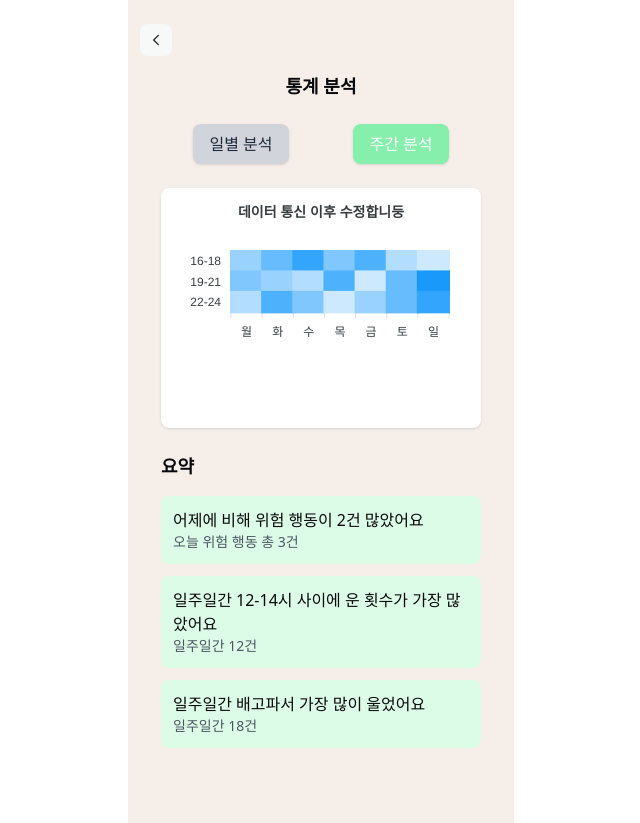
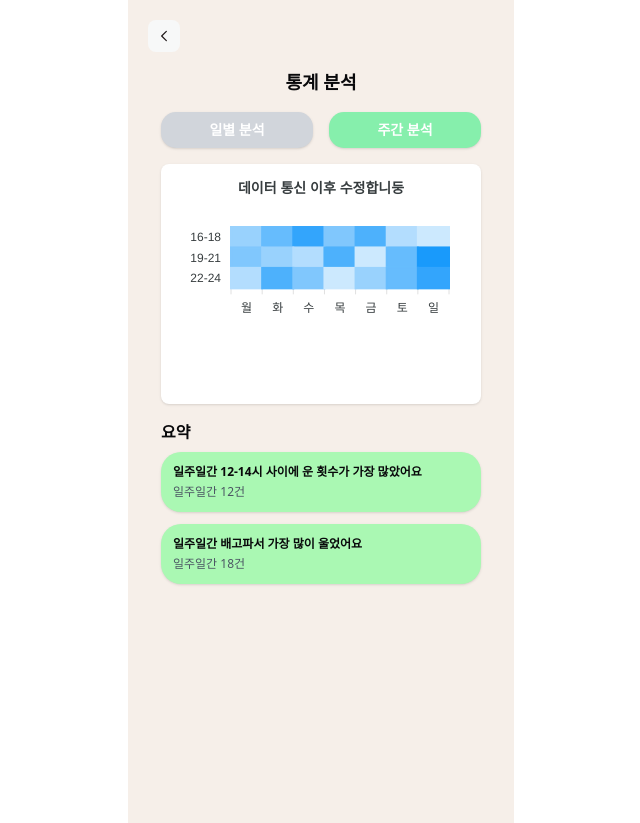
Before and after one commit to yxun20/dingle_frontend, a React (Vite) app: page /insight in a window 1280 px wide. Both pictures are taken after a click on the button "주간 분석". Shown: the whole page, without its empty margins (319-959 px from the left). Built offline with nearby package versions, Linux system fonts and the light colour scheme; what tailwindcss-truncate-multiline would draw is missing.

Commit message:
insightpage ui 수정

```diff
--- a/src/pages/InsightPage.tsx
+++ b/src/pages/InsightPage.tsx
@@ -1,8 +1,7 @@
-import backIcon from '@/assets/backIcon.svg'; // 뒤로가기 아이콘
-import { useNavigate } from 'react-router-dom'
 import Chart from "react-apexcharts";//그래프 라이브러리
 import { ApexOptions } from "apexcharts";
 import { useState } from "react";
+import BackButton from '@/components/ui/button/backButton';
 
 
 function InsitePage() {
@@ -152,37 +151,30 @@ function InsitePage() {
   ];
 
 
-
-  const navigate = useNavigate();
-
   /*{ 일별/주간 분석 활성화 변수}*/
   const [activeTab, setActiveTab] = useState("daily");
 
   return (
-    <div className="flex flex-col h-[823px] items-center w-[386px] mx-auto bg-[#f6efe9]">
+    <div className="flex flex-col w-[386px] p-5 h-[823px] items-center  mx-auto bg-[#f6efe9]">
       {/* 뒤로가기 버튼 */}
-      <div className="w-full flex justify-start mb-4 mt-6 ml-6">
-        <button onClick={() => navigate('/dash')}>
-          <img src={backIcon} alt="Back Icon" className="w-8 h-8 cursor-pointer" />
-        </button>
-      </div>
+      <BackButton to="/dash" />
 
       {/* 제목 */}
-      <p className="font-bold text-lg mb-6">통계 분석</p>
+      <p className="font-bold text-lg mb-4">통계 분석</p>
 
       {/* 탭 메뉴 */}
-      <div className="flex justify-around w-80 max-w-md mb-6">
+      <div className="flex justify-around w-80 max-w-md mb-4">
       <button
-          className={`py-2 px-4 rounded-lg shadow ${
-            activeTab === "daily" ? "bg-green-300 text-white" : "bg-gray-300 text-gray-800"
+          className={`mr-2 w-full rounded-[15px] shadow font-bold text-sm ${
+            activeTab === "daily" ? "bg-green-300 text-white" : "bg-gray-300 text-white"
           }`}
           onClick={() => setActiveTab("daily")} // 일별 분석 탭 활성화
         >
           일별 분석
         </button>
         <button
-          className={`py-2 px-4 rounded-lg shadow ${
-            activeTab === "weekly" ? "bg-green-300 text-white" : "bg-gray-300 text-gray-800"
+          className={`ml-2 h-9 w-full rounded-[15px] shadow font-bold text-sm  ${
+            activeTab === "weekly" ? "bg-green-300 text-white" : "bg-gray-300 text-white"
           }`}
           onClick={() => setActiveTab("weekly")} // 주간 분석 탭 활성화
         >
@@ -192,39 +184,51 @@ function InsitePage() {
 
       {/* 통계 데이터 영역 - 일별 분석 */}
       {activeTab === "daily" && (
-        <div className="w-80 max-w-md h-60 bg-white shadow rounded-lg mb-6">
+        <div className="w-80 max-w-md h-60 bg-white shadow rounded-lg mb-4">
           <Chart className="m-3" options={options1} series={series1} type="bar" height={150} />
         </div>
       )}
       {activeTab === "daily" && (
-        <div className="w-80 max-w-md h-60 bg-white shadow rounded-lg mb-6">
+        <div className="w-80 max-w-md h-60 bg-white shadow rounded-lg mb-3">
           <Chart className="m-3" options={options2} series={series2} type="line" height={200} />
         </div>
       )}
 
       {/* 통계 데이터 영역 - 주간 분석 */}
       {activeTab === "weekly" && (
-        <div className="w-80 max-w-md h-60 bg-white shadow rounded-lg mb-6">
+        <div className="w-80 max-w-md h-60 bg-white shadow rounded-lg mb-4">
           <Chart className="m-3" options={options3} series={series3} type="heatmap" height={150} />
         </div>
       )}
 
       {/* 요약 */}
+      {activeTab === "daily" && (
       <div className="w-80 max-w-md text-left">
-        <p className="font-bold text-lg mb-4">요약</p>
-        <div className="bg-green-100 p-3 rounded-lg mb-3">
-          <p>어제에 비해 위험 행동이 2건 많았어요</p>
-          <p className="text-sm text-gray-600">오늘 위험 행동 총 3건</p>
+        <p className="font-bold text-md mb-2">요약</p>
+        <div className="bg-[#AAF8B3] p-3 shadow rounded-[20px] mb-3">
+          <p className="text-xs font-bold mb-1">어제에 비해 위험 행동이 2건 많았어요</p>
+          <p className="text-xs text-gray-600">오늘 위험 행동 총 3건</p>
         </div>
-        <div className="bg-green-100 p-3 rounded-lg mb-3">
-          <p>일주일간 12-14시 사이에 운 횟수가 가장 많았어요</p>
-          <p className="text-sm text-gray-600">일주일간 12건</p>
+        <div className="bg-[#AAF8B3] p-3 shadow rounded-[20px] mb-3">
+          <p className="text-xs font-bold mb-1">어제에 비해 5번 더 울었어요</p>
+          <p className="text-xs text-gray-600">오늘 운 횟수 14회</p>
         </div>
-        <div className="bg-green-100 p-3 rounded-lg">
-          <p>일주일간 배고파서 가장 많이 울었어요</p>
-          <p className="text-sm text-gray-600">일주일간 18건</p>
         </div>
-      </div>
+      )}
+        {activeTab === "weekly" && (
+          <div className="w-80 max-w-md text-left">
+          <p className="font-bold text-md mb-2">요약</p>
+        <div className="bg-[#AAF8B3] p-3 shadow rounded-[20px] mb-3">
+          <p className="text-xs font-bold mb-1">일주일간 12-14시 사이에 운 횟수가 가장 많았어요</p>
+          <p className="text-xs text-gray-600">일주일간 12건</p>
+        </div>
+        <div className="bg-[#AAF8B3] p-3 shadow rounded-[20px] mb-3">
+          <p className="text-xs font-bold mb-1">일주일간 배고파서 가장 많이 울었어요</p>
+          <p className="text-xs text-gray-600">일주일간 18건</p>
+        </div>
+        </div>
+        )}
+
     </div>
   );
 }
```
